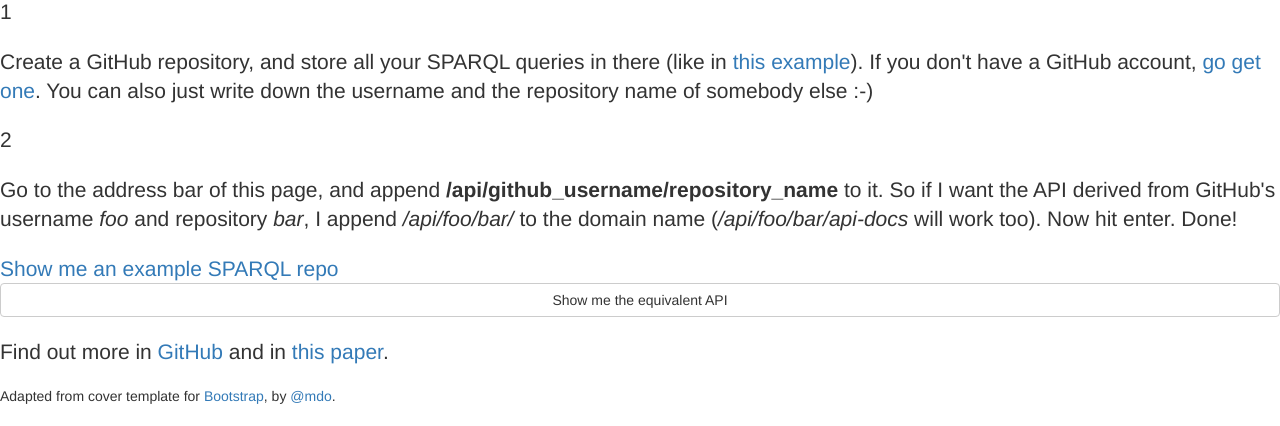
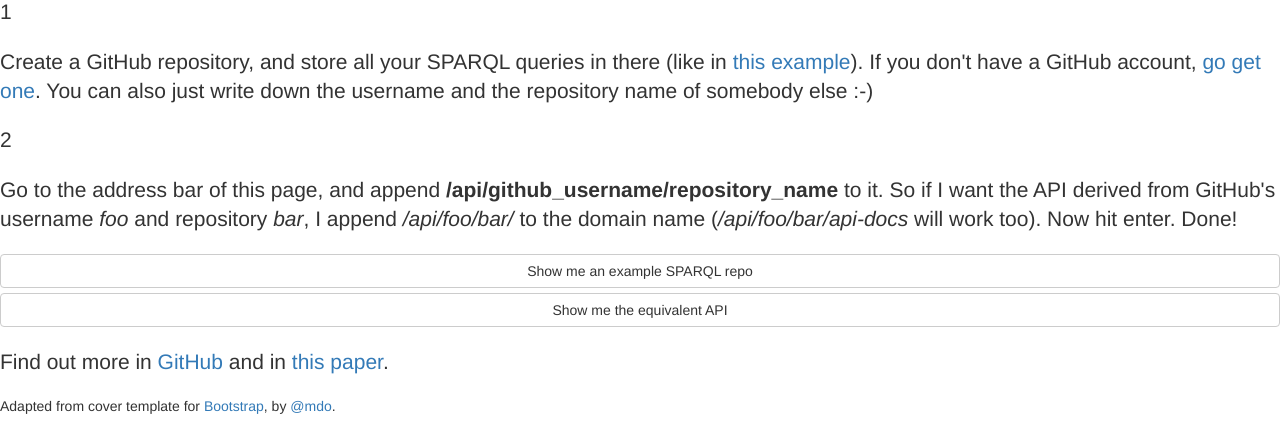
Before and after one commit to CLARIAH/grlc, a Flask app: page / in a window 1280 px wide. Shown: the part 433-859 px from the top of the page. Before the commit the page ends 837 px from the top, so only its background shows below. Run offline with Flask 2, Linux system fonts and the light colour scheme; some libraries are stand-ins or nearby versions.

Commit message:
Missing closing quote

```diff
--- a/src/templates/index.html
+++ b/src/templates/index.html
@@ -61,7 +61,7 @@
 	    <p class="lead circ-number">2</p>
 	    <p class="lead smaller"> Go to the address bar of this page, and append <b>/api/github_username/repository_name</b> to it. So if I want the API derived from GitHub's username <i>foo</i> and repository <i>bar</i>, I append <i>/api/foo/bar/</i> to the domain name (<i>/api/foo/bar/api-docs</i> will work too). Now hit enter. Done!</p>
             <p class="lead">
-	      <a href="https://github.com/CLARIAH/wp4-queries/ class="btn btn-md btn-block btn-default">Show me an example SPARQL repo</a>
+	      <a href="https://github.com/CLARIAH/wp4-queries/" class="btn btn-md btn-block btn-default">Show me an example SPARQL repo</a>
               <a href="/api/CLARIAH/wp4-queries/" class="btn btn-md btn-block btn-default">Show me the equivalent API</a>
             </p>
           </div>
```
